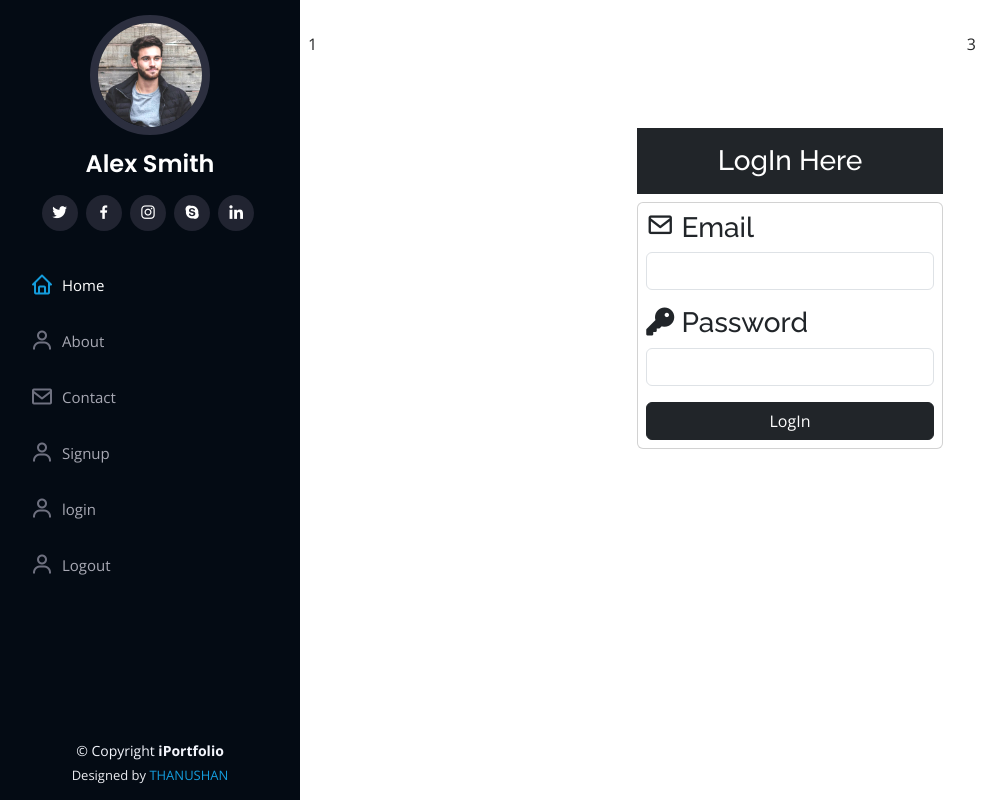
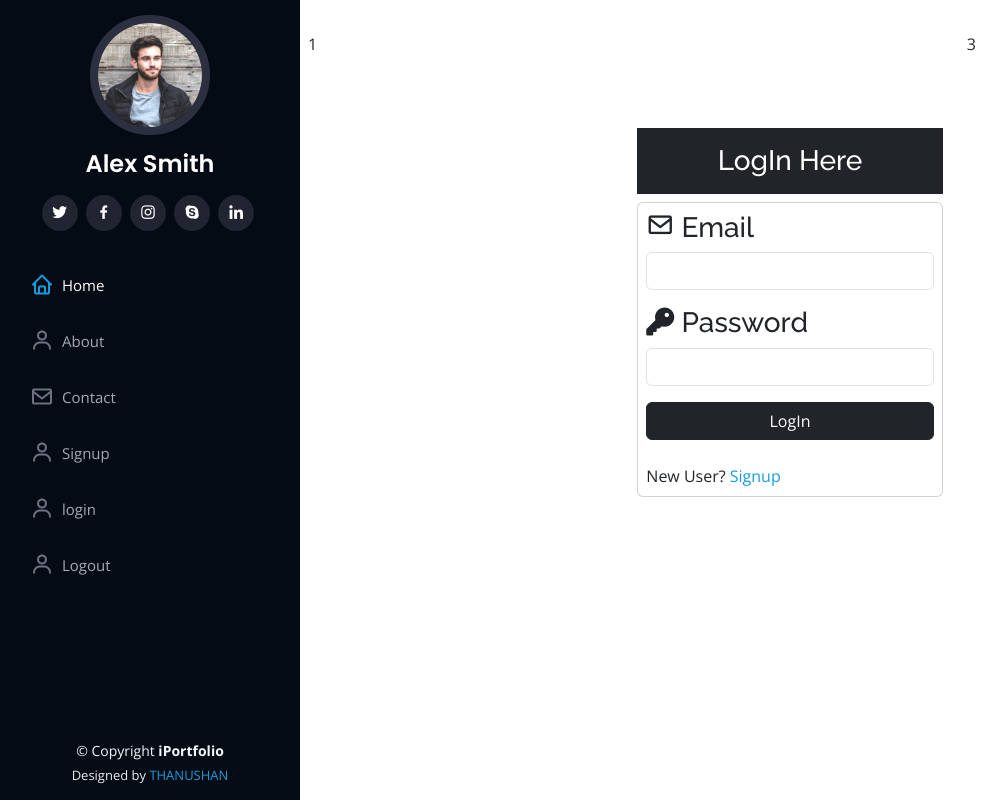
Before and after one commit to Thanushan1523/DYNAMIC-WEBSITEPORTFOLIO, a Django app: page /auth/login/ in a window 1280 px wide. Shown: the whole page, without its empty margins (0-1006 px from the left). Run offline with Django 4.2, Linux system fonts and the light colour scheme; some libraries are stand-ins or nearby versions.

Commit message:
developing login  page 2

```diff
--- a/templates/login.html
+++ b/templates/login.html
@@ -32,7 +32,11 @@
                     <button class="btn btn-dark" type="submit">LogIn</button>
 
                   </div>
+                  <br>
+                  <!-- additionally added div class -->
+                 <div>New User? <a href="/auth/signup/">Signup</a></div>
             </div>
+
         </form>
         </div>
         <div class="col-md-4">3</div>
--- a/templates/signup.html
+++ b/templates/signup.html
@@ -34,7 +34,12 @@
                     <button class="btn btn-dark" type="submit">SignUp</button>
 
                   </div>
+                  <br>
+                  <!-- additionaly added div  -->
+                  <div>Already User? <a href="/auth/login/">LogIn</a></div>
+
             </div>
+
         </form>
         </div>
         <div class="col-md-4">3</div>
```
